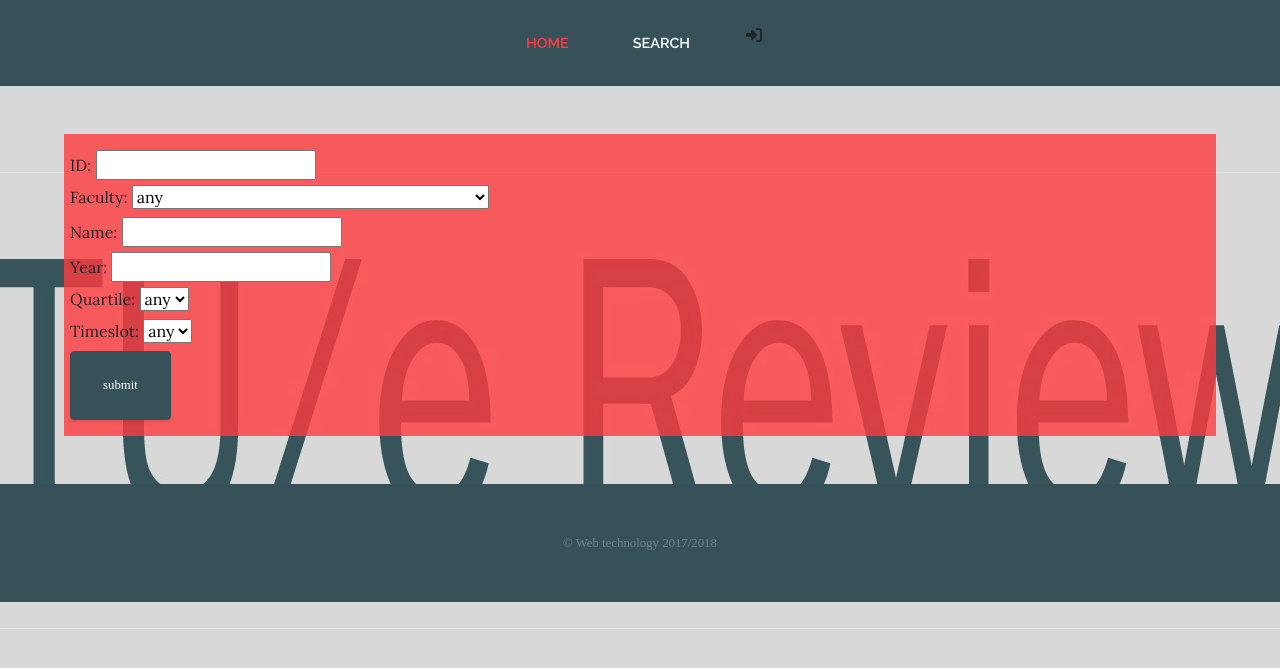
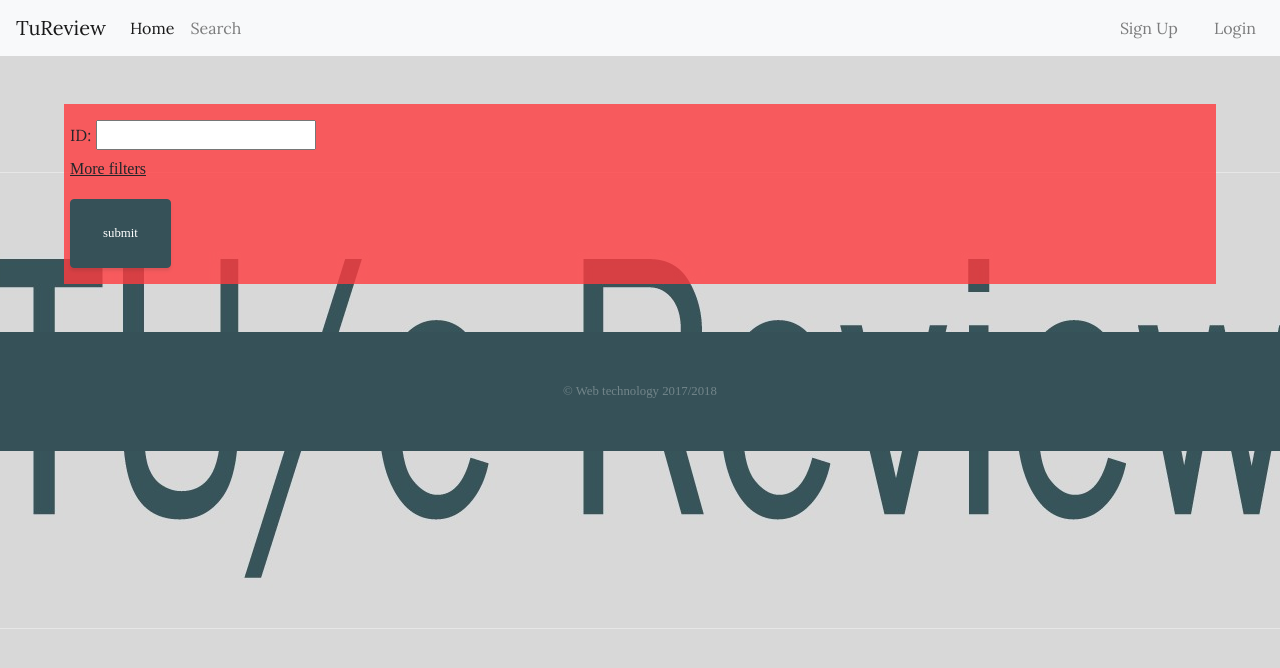
Before and after one commit to mousetail/2ID60-review-app, a Django app: page /search in a window 1280 px wide. Shown: the top 668 px of the page. Run offline with Django 3.2, Linux system fonts and the light colour scheme; some libraries are stand-ins or nearby versions.

Commit message:
New navbar+searchfilters+slect text

```diff
--- a/djangoproject/tureview/static/css/business-casual.css
+++ b/djangoproject/tureview/static/css/business-casual.css
@@ -15,7 +15,25 @@ button.res {
     margin-right: auto;
     margin-left: auto;
 }
+/* text and expand below for uitklapfunctie in forms*/
+.text {
+        display:none;
+        width:461px;
+        margin:15px 0px 15px 0px;
+        padding:10px;
+        border:1px solid #ccc;
+        background-color:#FFF;
+}
+.expand {
+        text-decoration:underline;
+        cursor:hand;
+        cursor:pointer;
+}
 
+::before {
+  position: relative;
+  z-index: -1;
+}
 h1,
 h2,
 h3,
@@ -42,6 +60,7 @@ p {
   margin-right: auto;
   text-align: center;
   font-family: signika;
+
 }
 
 .text-faded {
--- a/djangoproject/tureview/static/javascript/search.js
+++ b/djangoproject/tureview/static/javascript/search.js
@@ -1,3 +1,12 @@
+/* uitklapfunctie voor form*/
+$(document).ready(function() {
+        $(".text").hide();
+        $(".expand").click(function() {
+                $(this).next(".text").slideToggle(500);
+                $(this).text($(this).text() == 'Less filters' ? 'More filters' : 'Less filters').toggleClass('up');
+        });
+});
+
 $("#searchform").on("submit", function(ev) {
     ev.preventDefault();
     var value = $("#idfield").val();
--- a/djangoproject/tureview/templates/tureview/base.html
+++ b/djangoproject/tureview/templates/tureview/base.html
@@ -22,7 +22,6 @@
   <!-- Link to Font Awesome -->
   <link rel="stylesheet" href="https://use.fontawesome.com/0631d14af0.css">
 
-  <link href="/static/vendor/bootstrap/css/bootstrap.min.css" rel="stylesheet">
 
     <!-- Custom fonts for this template -->
     <link href="https://fonts.googleapis.com/css?family=Raleway:100,100i,200,200i,300,300i,400,400i,500,500i,600,600i,700,700i,800,800i,900,900i" rel="stylesheet">
@@ -30,11 +29,37 @@
 
     <!-- Custom styles for this template -->
     <link href="/static/css/business-casual.css" rel="stylesheet">
-
 </head>
 <body>
 
-  <!-- Navigation -->
+  <nav class="navbar navbar-expand-lg navbar-light bg-light">
+  <button class="navbar-toggler" type="button" data-toggle="collapse" data-target="#navbarTogglerDemo01" aria-controls="navbarTogglerDemo01" aria-expanded="false" aria-label="Toggle navigation">
+    <span class="navbar-toggler-icon"></span>
+  </button>
+  <div class="collapse navbar-collapse" id="navbarTogglerDemo01">
+    <a class="navbar-brand mb-0 h1" href="/">TuReview</a>
+    <ul class="navbar-nav mr-auto mt-2 mt-lg-0">
+      <li class="nav-item active">
+        <a class="nav-link" href="/">Home <span class="sr-only">(current)</span></a>
+      </li>
+      <li class="nav-item">
+        <a class="nav-link" href="{% url 'search' %}">Search</a>
+      </li>
+    </ul>
+    <!-- font awesome moet nog gefixed worden -->
+    <ul class="navbar-nav my-2 my-lg-0">
+      <li class="nav-item">
+        <a class="nav-link" href="{% url 'register' %}"><i class="fa fa-user" aria-hidden="true"></i> Sign Up</a>
+      </li>
+      <li class="nav-item">
+        <a class="nav-link" href="{% url 'login' %}"><i class="fa fa-sign-in" aria-hidden="true"></i> Login</a>
+      </li>
+    </ul>
+
+  </div>
+</nav>
+
+  <!-- Navigation Oud
   <nav class="navbar navbar-expand-lg navbar-dark py-lg-4" id="mainNav">
       <div class="container">
         <a class="navbar-brand text-uppercase text-expanded font-weight-bold d-lg-none" href="#">Menu</a>
@@ -57,14 +82,7 @@
           </ul>
         </div>
       </div>
-    </nav>
-  <!--<section class="bg-light">
-    <div class="container">
-      <nav class="navbar navbar-light bg-light">
-        <span class="navbar-brand mb-0 h1">Navbar</span>
-      </nav>
-    </div>
-  </section>-->
+    </nav> -->
 
   {% block content %}
   {% endblock %}
--- a/djangoproject/tureview/templates/tureview/profile.html
+++ b/djangoproject/tureview/templates/tureview/profile.html
@@ -11,8 +11,8 @@
             <i>apache</i> <br> <!-- male/female not working -->
             <b>Bachelor: </b> {{ student.get_major_display }} <br>
             <b>Start year: </b> {{ student.startYear }} <br>
-            <b>Thumbs up: </b> !NOT WORKING! <br> <!-- not working -->
-            <b>Thumbs down: </b> !NOT WORKING! <br> <!-- not working -->
+            <b>Received thumbs up: </b> !NOT WORKING! <br> <!-- not working -->
+            <b>Received thumbs down: </b> !NOT WORKING! <br> <!-- not working -->
             <b>Total reviews: </b> {{ reviews.count }} <br>
           </p>
         </div>
--- a/djangoproject/tureview/templates/tureview/search.html
+++ b/djangoproject/tureview/templates/tureview/search.html
@@ -14,7 +14,6 @@
       <body> -->
 
 
-<!-- Heyyyyy hier moet beneden ipv google de pagina course/id komen te staan, have fun :)-->
           <div id="courseTemplate" style="display: none;">
                 <a class="row" href="" id="link">
                     <div class="col-xl-9 mx-auto">
@@ -40,6 +39,8 @@
               <label for="idfield">ID: </label>
               <input id="idfield" name="courseID"><br>
 
+              <p class="expand">More filters</p>
+              <div class="text rounded">
                 <label for="facfield">Faculty: </label>
                 <select id="facfield" name="fac">
                     <option value="" selected="selected">any</option>
@@ -69,6 +70,9 @@
                         <option value="{{ lt.0 }}">{{ lt.1 }}</option>
                     {% endfor %}
                 </select><br>
+              </div>
+
+
 
               <button type="submit" class="btn btn-primary btn-xl center">submit</button>
           </form>
```
Lines whose indentation alone changed are shown as unchanged.
